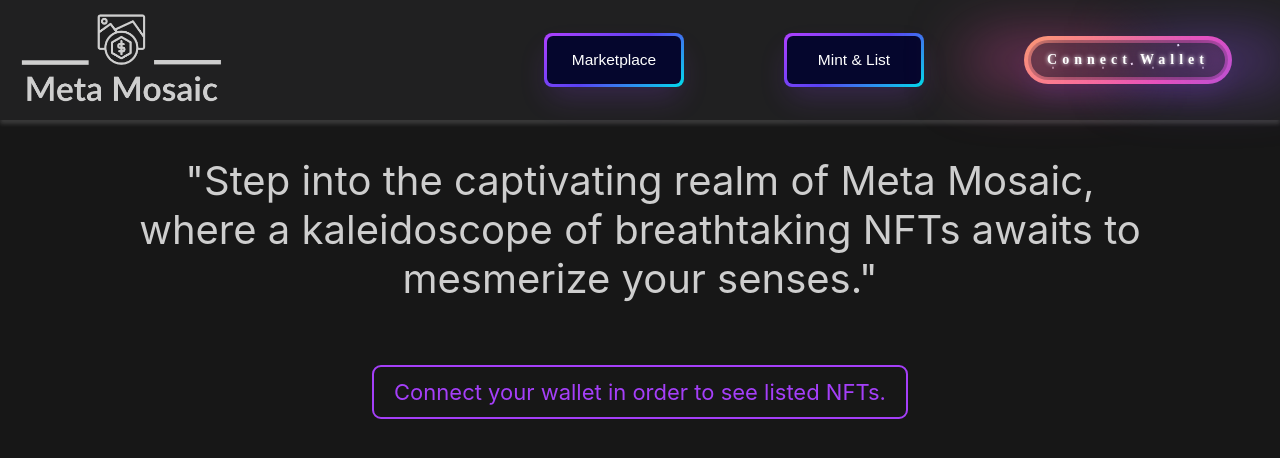
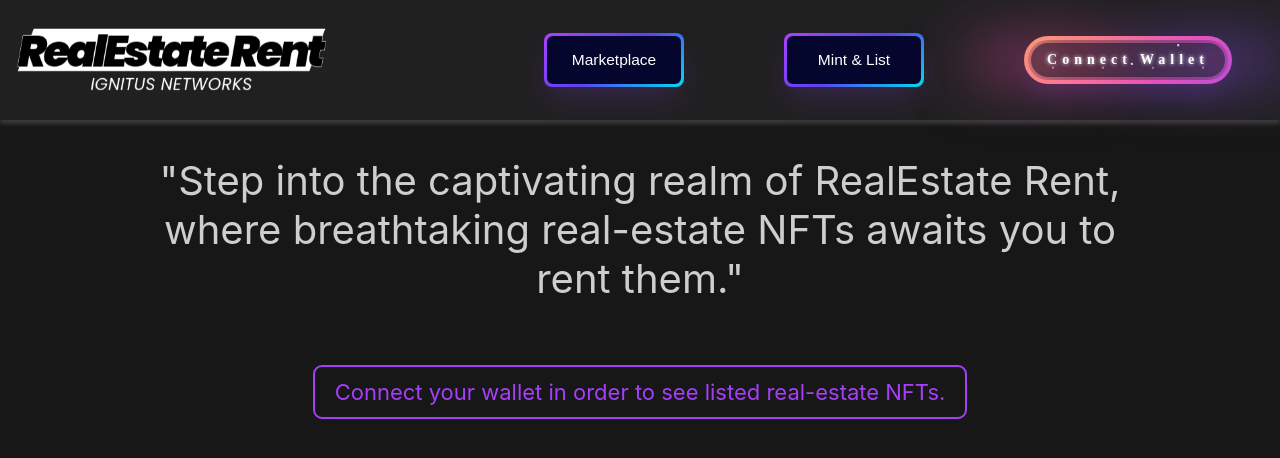
Before and after one commit to SAMeer2750/Ignitus-realestate-rent, a React (Create React App) app: page / in a window 1280 px wide. Shown: the top 458 px of the page. Built offline with nearby package versions, Linux system fonts and the light colour scheme.

Commit message:
changed long and all

```diff
--- a/src/pages/Marketplace.jsx
+++ b/src/pages/Marketplace.jsx
@@ -126,13 +126,11 @@
             <>
               <div className="pageTitle">
                 <p className="heading">
-                  "Step into the captivating realm of Meta Mosaic, where a
-                  kaleidoscope of breathtaking NFTs awaits to mesmerize your
-                  senses."
+                  "Step into the captivating realm of RealEstate Rent, where breathtaking real-estate NFTs awaits you to rent them."
                 </p>
               </div>
               <p className="connectWalletMsg">
-                Connect your wallet in order to see listed NFTs.
+                Connect your wallet in order to see listed real-estate NFTs.
               </p>
             </>
           )}
```
Also changed, not shown: src/components/imgs/logo.png, src/components/imgs/pro.png (deleted).
